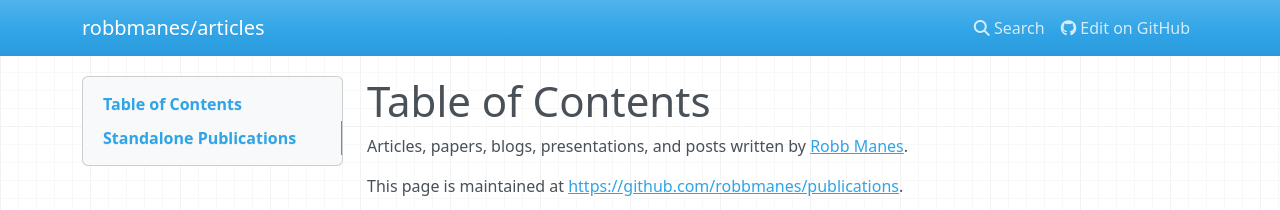
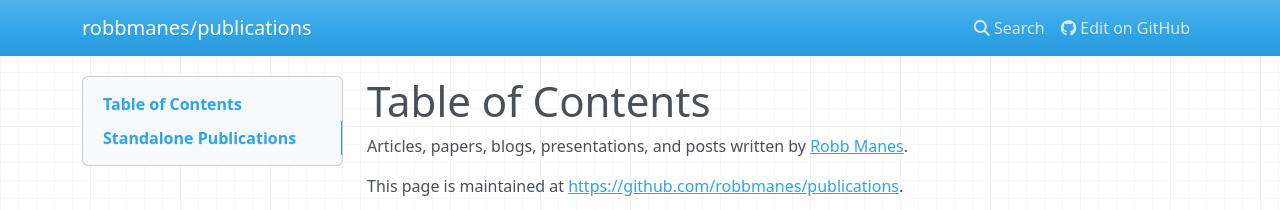
Before and after one commit to robbmanes/articles, an MkDocs documentation site: the page built from docs/index.md, in a window 1280 px wide. Shown: the top 210 px of the page. Built offline with MkDocs 1.6.1, drawn with Linux system fonts in a browser that asks for light colours; nearby versions of some CDN libraries.

Commit message:
Fix site name

```diff
--- a/mkdocs.yml
+++ b/mkdocs.yml
@@ -1,4 +1,4 @@
-site_name: robbmanes/articles
+site_name: robbmanes/publications
 site_url: https://robbmanes.com/publications
 remote_branch: gh-pages
 repo_url: https://github.com/robbmanes/publications
```
